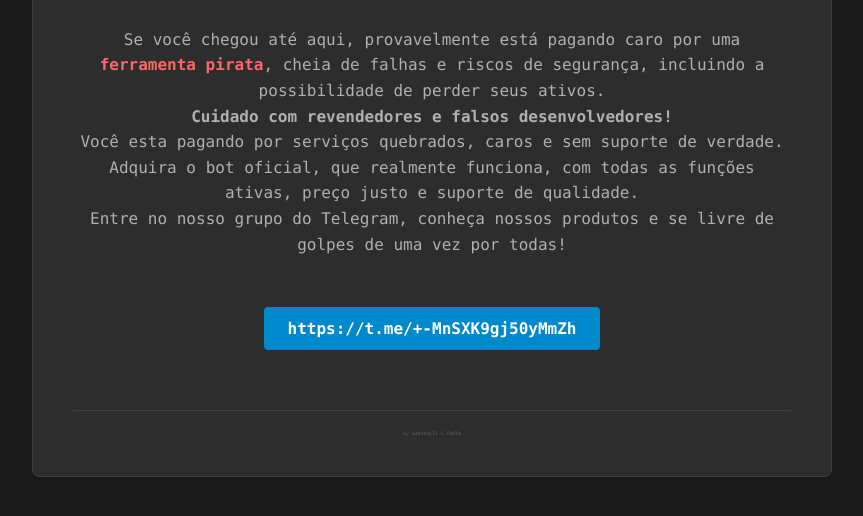
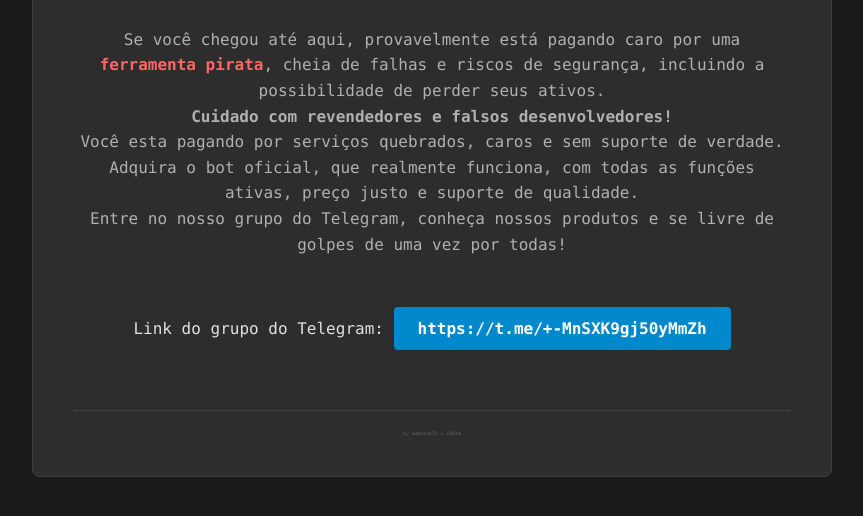
Before and after one commit to botsabot/1, a plain HTML site: page index.html in a window 1280 px wide. Shown: the part 204-720 px from the top of the page, without its empty margins (208-1071 px from the left). Drawn offline with Linux system fonts and the light colour scheme.

Commit message:
index.html

```diff
--- a/index.html
+++ b/index.html
@@ -91,7 +91,7 @@
 
             <p>Entre no nosso grupo do Telegram, conheça nossos produtos e se livre de golpes de uma vez por todas!</p>
         </div>
-
+            Link do grupo do Telegram:
         <a href="https://t.me/+-MnSXK9gj50yMmZh" class="telegram-link" target="_blank">
             https://t.me/+-MnSXK9gj50yMmZh
         </a>
```
